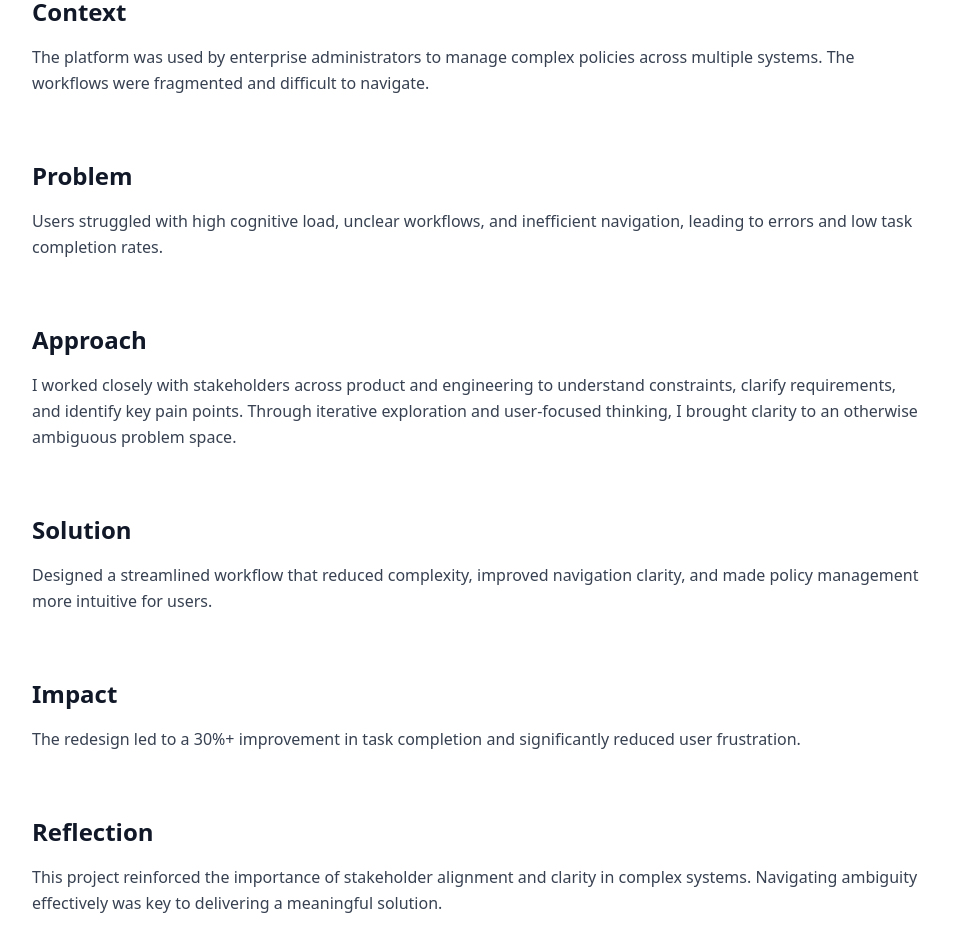
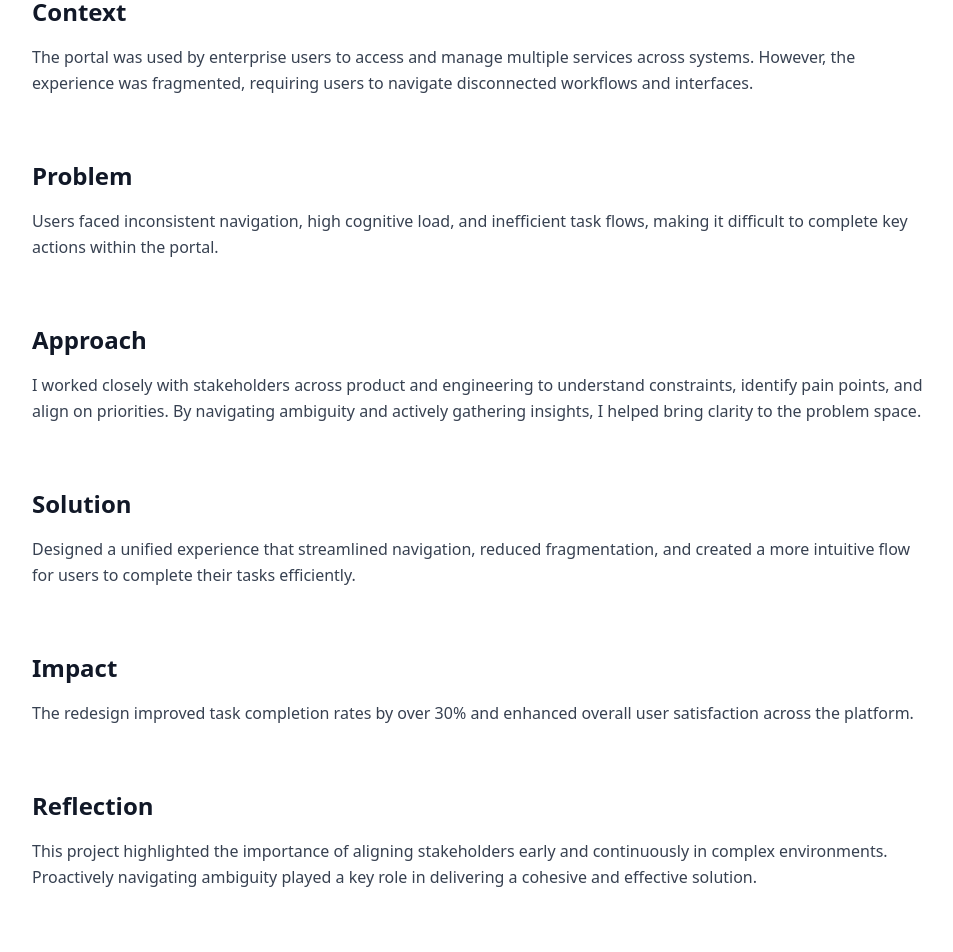
Before and after one commit to Simha1991/narasimha-portfolio, a React (Vite) app: page /narasimha-portfolio/upe-detail in a window 1280 px wide. Shown: the part 276-1228 px from the top of the page, without its empty margins (160-1113 px from the left). Built offline with nearby package versions, Linux system fonts and the light colour scheme; the HTML template or start-up script is replaced by a standard one.

Commit message:
Update UpeDetail.jsx

```diff
--- a/src/pages/UpeDetail.jsx
+++ b/src/pages/UpeDetail.jsx
@@ -7,10 +7,10 @@ export default function UPE() {
         {/* Hero */}
         <section>
           <h1 className="text-4xl font-bold">
-            Unified Policy Engine (UPE)
+            Unified Portal Experience (UPE)
           </h1>
           <p className="mt-4 text-lg text-gray-600">
-            Simplifying complex policy workflows across enterprise systems
+            Simplifying and unifying enterprise portal workflows across systems
           </p>
 
           <div className="mt-6 text-sm text-gray-500">
@@ -24,8 +24,9 @@ export default function UPE() {
             Context
           </h2>
           <p className="mt-4 text-gray-700 leading-relaxed">
-            The platform was used by enterprise administrators to manage complex policies
-            across multiple systems. The workflows were fragmented and difficult to navigate.
+            The portal was used by enterprise users to access and manage multiple services
+            across systems. However, the experience was fragmented, requiring users to navigate
+            disconnected workflows and interfaces.
           </p>
         </section>
 
@@ -35,8 +36,8 @@ export default function UPE() {
             Problem
           </h2>
           <p className="mt-4 text-gray-700 leading-relaxed">
-            Users struggled with high cognitive load, unclear workflows, and inefficient navigation,
-            leading to errors and low task completion rates.
+            Users faced inconsistent navigation, high cognitive load, and inefficient task flows,
+            making it difficult to complete key actions within the portal.
           </p>
         </section>
 
@@ -47,8 +48,8 @@ export default function UPE() {
           </h2>
           <p className="mt-4 text-gray-700 leading-relaxed">
             I worked closely with stakeholders across product and engineering to understand
-            constraints, clarify requirements, and identify key pain points. Through iterative
-            exploration and user-focused thinking, I brought clarity to an otherwise ambiguous problem space.
+            constraints, identify pain points, and align on priorities. By navigating ambiguity
+            and actively gathering insights, I helped bring clarity to the problem space.
           </p>
         </section>
 
@@ -58,8 +59,8 @@ export default function UPE() {
             Solution
           </h2>
           <p className="mt-4 text-gray-700 leading-relaxed">
-            Designed a streamlined workflow that reduced complexity, improved navigation clarity,
-            and made policy management more intuitive for users.
+            Designed a unified experience that streamlined navigation, reduced fragmentation,
+            and created a more intuitive flow for users to complete their tasks efficiently.
           </p>
         </section>
 
@@ -69,8 +70,8 @@ export default function UPE() {
             Impact
           </h2>
           <p className="mt-4 text-gray-700 leading-relaxed">
-            The redesign led to a 30%+ improvement in task completion and significantly reduced
-            user frustration.
+            The redesign improved task completion rates by over 30% and enhanced overall user
+            satisfaction across the platform.
           </p>
         </section>
 
@@ -80,8 +81,9 @@ export default function UPE() {
             Reflection
           </h2>
           <p className="mt-4 text-gray-700 leading-relaxed">
-            This project reinforced the importance of stakeholder alignment and clarity in complex systems.
-            Navigating ambiguity effectively was key to delivering a meaningful solution.
+            This project highlighted the importance of aligning stakeholders early and continuously
+            in complex environments. Proactively navigating ambiguity played a key role in delivering
+            a cohesive and effective solution.
           </p>
         </section>
 
```
